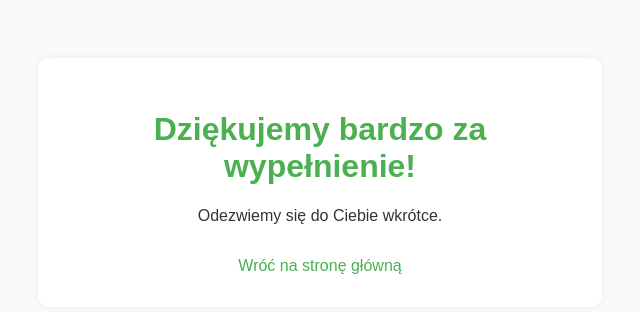
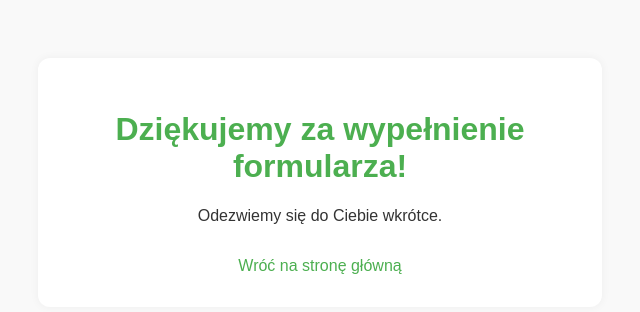
Before and after one commit to Piotr12098/moja-strona, a plain HTML site: page thankyou.html in a window 1280 px wide. Shown: the whole page, without its empty margins (320-960 px from the left). Drawn offline with Linux system fonts and the light colour scheme.

Commit message:
thankyou.html

```diff
--- a/thankyou.html
+++ b/thankyou.html
@@ -2,7 +2,7 @@
 <html lang="pl">
 <head>
   <meta charset="UTF-8">
-  <title>Dziękujemy za zapis</title>
+  <title>Dziękujemy za kontakt</title>
   <style>
     body {
       font-family: Arial, sans-serif;
@@ -32,7 +32,7 @@
 </head>
 <body>
   <div class="container">
-    <h1>Dziękujemy bardzo za wypełnienie!</h1>
+    <h1>Dziękujemy za wypełnienie formularza!</h1>
     <p>Odezwiemy się do Ciebie wkrótce.</p>
     <a href="index.html">Wróć na stronę główną</a>
   </div>
```
